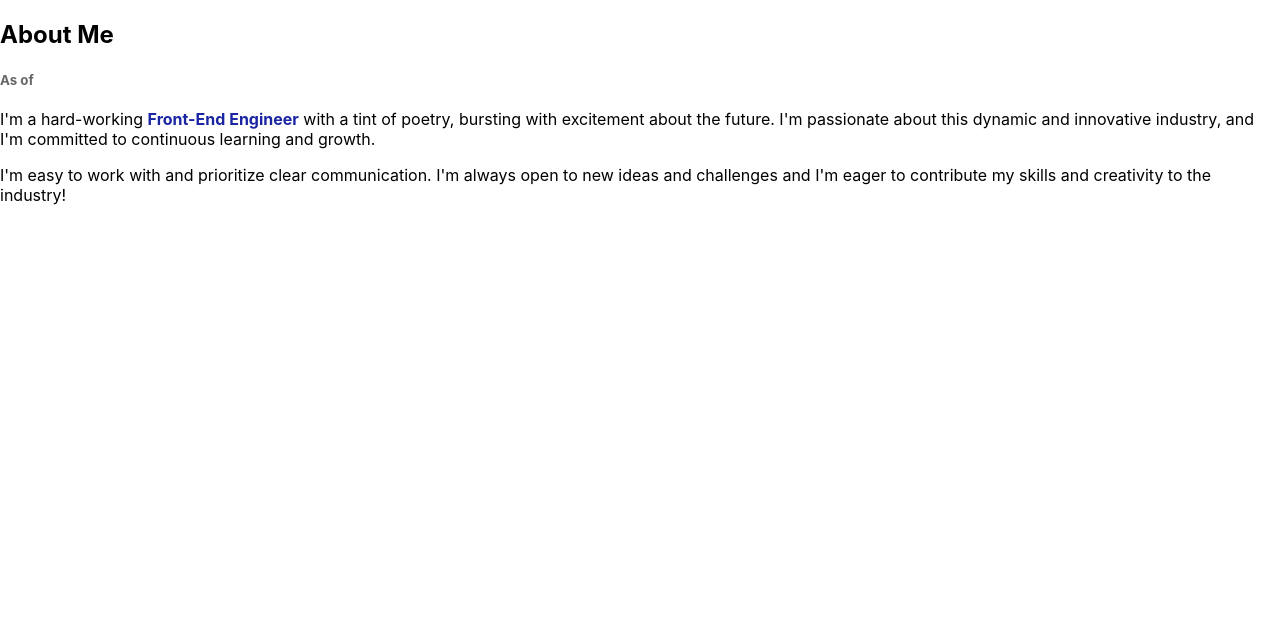
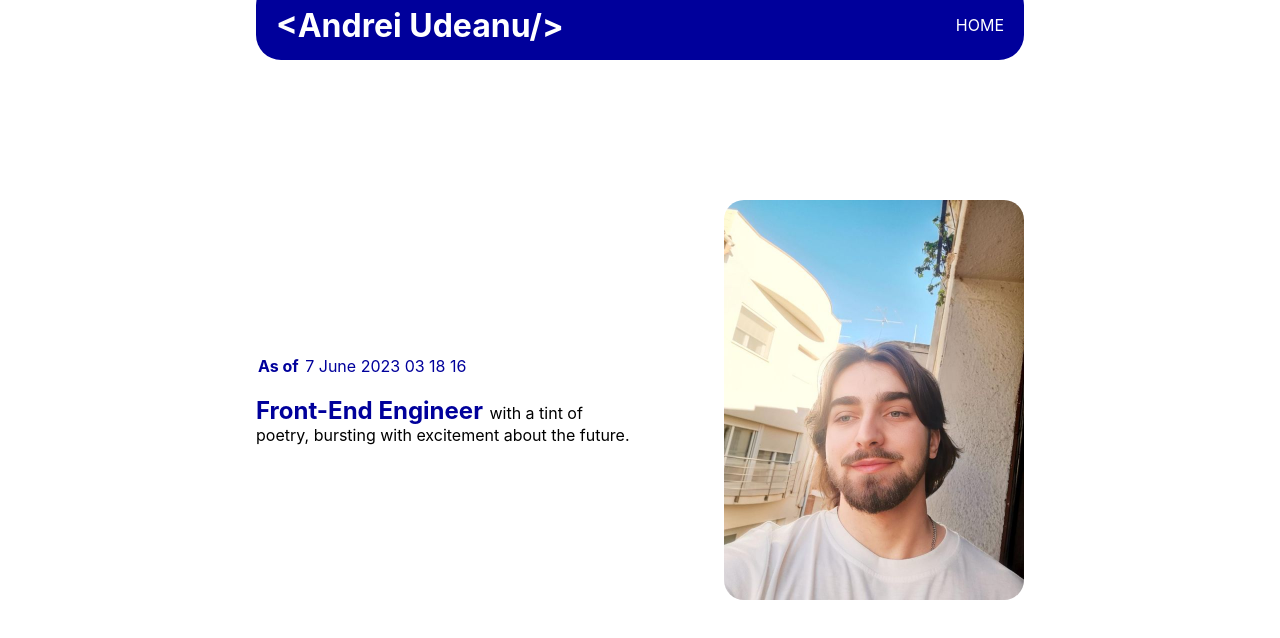
Before and after one commit to g-andrei-u/Portfolio_Website, a React (Create React App) app: page / in a window 1280 px wide. Shown: the top 638 px of the page. Built offline with nearby package versions, Linux system fonts and the light colour scheme.

Commit message:
Adding Header

```diff
--- a/src/App/App.tsx
+++ b/src/App/App.tsx
@@ -1,5 +1,5 @@
 import React from 'react';
-import Pages from './Componets/Pages.tsx/Pages';
+import Pages from '../Componets/Pages/Pages';
 
 const App: React.FC = () => {
   return (
--- a/src/App/Componets/Home/Home.tsx
+++ /dev/null
@@ -1,23 +0,0 @@
-import React from 'react';
-//import '../../Style/Old-Style.css';
-
-const Home: React.FC = () => {
-  return (
-    <div className="App">
-      <section id="about_me">
-        <h2 style={{color: 'black'}}>About Me</h2>
-        <h5 style={{color: 'rgba(0, 0, 0, 0.6)', display: 'inline'}}>As of</h5><span id="timeNow"></span>
-        <br/><br/>
-        <p style={{display: 'inline'}}>I'm a hard-working </p><h4 style={{color:' #1A25A4', display: 'inline'}}>Front-End Engineer</h4><p style={{display: 'inline'}}> with a tint of poetry, bursting with excitement about the future. I'm passionate about this dynamic and innovative industry, and I'm committed to continuous learning and growth.</p>
-        <p>I'm easy to work with and prioritize clear communication. I'm always open to new ideas and challenges and I'm eager to contribute my skills and creativity to the industry!</p>
-      </section>
-
-      <section id="portrait">
-        <img src="" />
-      </section>
-    </div>
-  );
-}
-
-
-export default Home;
--- /dev/null
+++ b/src/Componets/Common/Heading.css
@@ -0,0 +1,21 @@
+header {
+    position: fixed;
+    top: -20px;
+    width: 100%;
+    height: 80px;
+    display: flex;
+    justify-content: center;
+}
+
+.heading {
+    box-sizing: border-box;
+    background-color: rgb(0, 0, 155);
+    color: white;
+    display: flex;
+    align-items: center;
+    justify-content: space-between;
+    padding: 10px 20px 0 20px;
+    width: 60%;
+    height: 100%;
+    border-radius: 25px;
+}
--- /dev/null
+++ b/src/Componets/Common/Heading.tsx
@@ -0,0 +1,21 @@
+import React from 'react';
+import './Heading.css';
+
+
+const Heading: React.FC = () => {
+    return (
+        <header>
+            <div className='heading'>
+                <div>
+                    <h1>{`<Andrei Udeanu/>`}</h1>
+                </div>
+                <nav>
+                    <a>HOME</a>
+                </nav>
+            </div>
+        </header>
+    )
+}
+
+
+export default Heading;
--- /dev/null
+++ b/src/Componets/Home/Home.css
@@ -0,0 +1,39 @@
+.home-page {
+    width: 100%;
+    height: 100vh;
+    display: flex;
+    align-items: center;
+    justify-content: center;
+}
+
+.home {
+    box-sizing: border-box;
+    width: 60%;
+    display: grid;
+    grid-template-columns: 1fr 1fr;
+    grid-template-rows: 1fr;
+}
+
+.about-me {
+    grid-column: 1/2;
+    grid-row: 1/2;
+    display: flex;
+    align-items: center;
+}
+
+.about-me p, .about-me h4 {
+    margin: 2px;
+}
+
+.portrait {
+    grid-column: 2/3;
+    grid-row: 1/2;
+    display: flex;
+    align-items: center;
+    justify-content: flex-end;
+}
+
+.portrait img {
+    width: 300px;
+    border-radius: 20px;
+}
--- /dev/null
+++ b/src/Componets/Home/Home.tsx
@@ -0,0 +1,55 @@
+import React, { useEffect, useRef } from 'react';
+import Me from '../Images/me.jpg';
+import './Home.css';
+
+
+const Home: React.FC = () => {
+
+
+  let timeEl = useRef<HTMLSpanElement>(null);
+  const monthNames = ["January", "February", "March", "April", "May", "June",
+  "July", "August", "September", "October", "November", "December"
+  ];
+
+
+  function time() {
+
+    let d = new Date();
+    let s = d.getSeconds();
+    let m = d.getMinutes();
+    let h = d.getHours();
+    let day = d.getDate();
+    let month = monthNames[d.getMonth()];
+    let year = d.getFullYear();
+    if (timeEl.current) {
+    timeEl.current.innerHTML = ` ${day} ${month} ${year} ${("0" + h).substr(-2)} ${("0" + m).substr(-2)} ${("0" + s).substr(-2)}`
+    }
+  }
+
+  useEffect(() => {
+    const interval = setInterval(time, 100);
+    return () => {clearInterval(interval)}
+  }, [])
+
+
+  return (
+    <div className='home-page'>
+      <div className='home'>
+        <section className="about-me">
+          <div>
+          <h4 style={{color: 'rgb(0, 0, 155)', display: 'inline'}}>As of</h4><span style={{color: 'rgb(0, 0, 155)', display: 'inline'}} ref={timeEl} id="timeNow"></span>
+          <br/><br/>
+          <h1 style={{color: 'rgb(0, 0, 155)', display: 'inline'}}>Front-End Engineer</h1><p style={{display: 'inline'}}> with a tint of poetry, bursting with excitement about the future.</p>
+          </div>
+        </section>
+
+        <section className="portrait">
+          <img src={Me} alt='Me' />
+        </section>
+      </div>
+    </div>
+  );
+}
+
+
+export default Home;
--- a/src/App/Componets/Pages.tsx/Pages.tsx
+++ b/src/Componets/Pages/Pages.tsx
@@ -1,12 +1,15 @@
 import React from 'react';
 import { BrowserRouter , Routes, Route } from 'react-router-dom';
 import Home from '../Home/Home';
+import Heading from '../Common/Heading';
+import '../../Style/General.css'
 
 
 const Pages: React.FC = () => {
   return (
   <>
     <BrowserRouter>
+    <Heading />
       <Routes>
         <Route path='/' element={<Home/>} />
       </Routes>
--- /dev/null
+++ b/src/Style/General.css
@@ -0,0 +1,3 @@
+a {
+    cursor: pointer;
+}
```
Also changed, not shown: src/Componets/Images/me.jpg (added), 1 other file (tests, documents, lock files or other folders).
